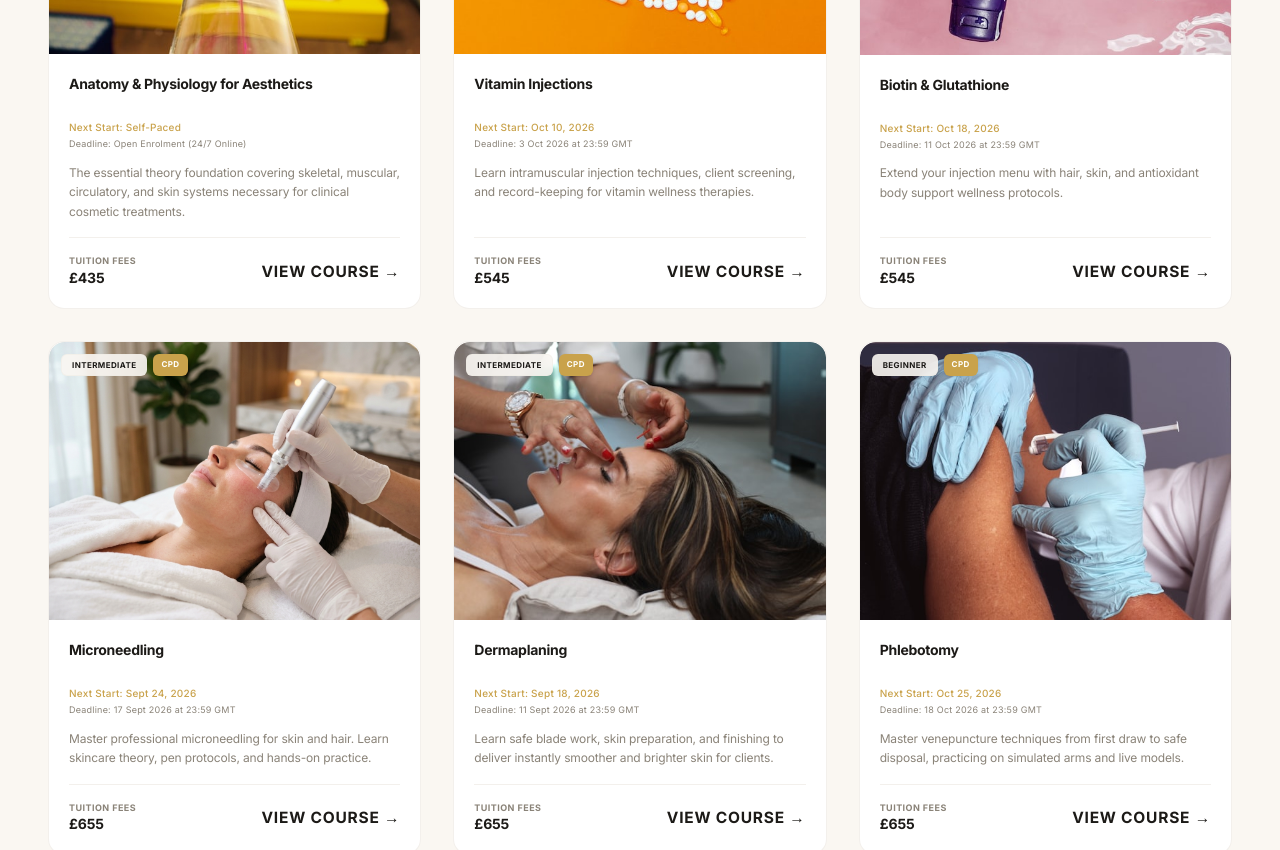
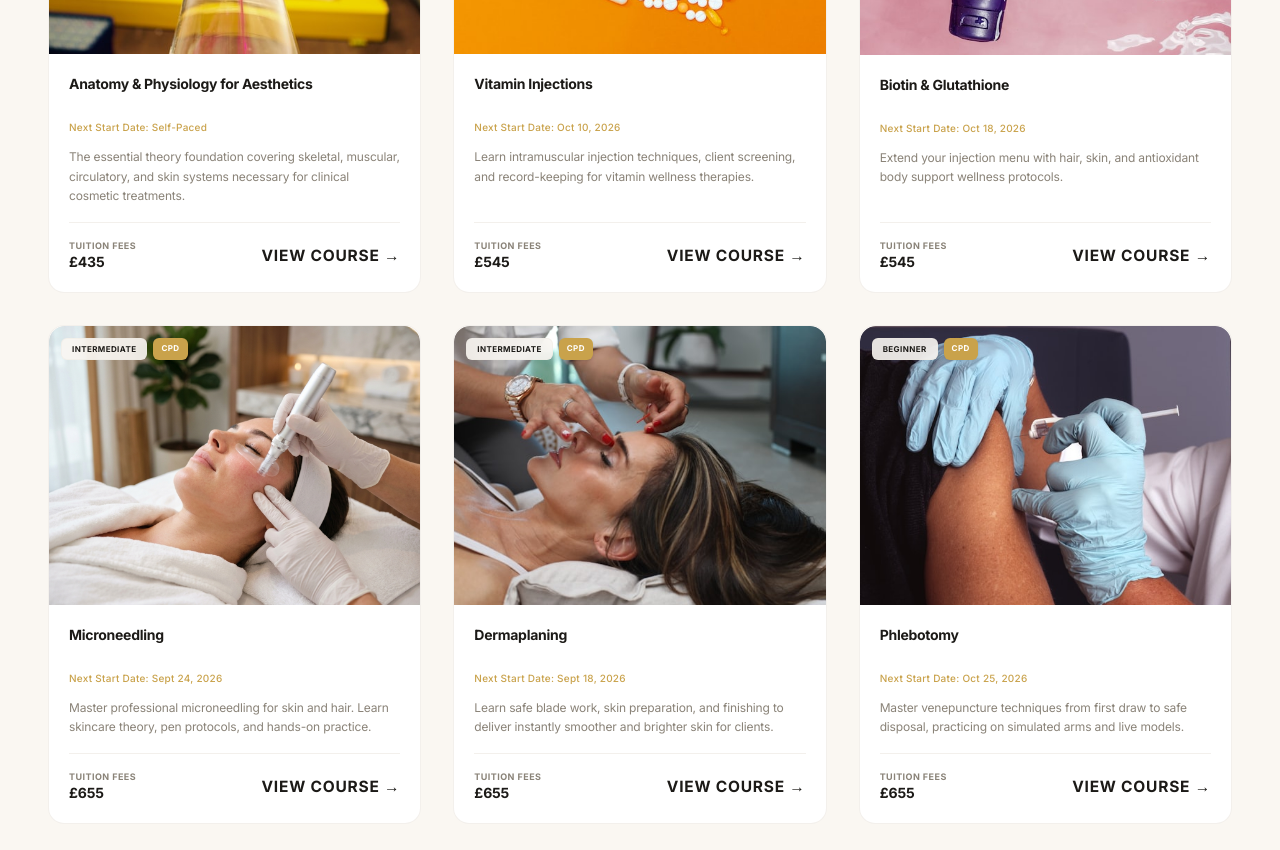
Before and after one commit to Arnav-Sharma437/Glam-Go-Academy, a Next.js app: page /courses in a window 1280 px wide. Shown: the part 860-1710 px from the top of the page. Built offline with nearby package versions, Linux system fonts and the light colour scheme.

Commit message:
Revert "feat: add enrolment deadline time display and configurable timing options across courses"
This reverts commit 99431d73a6e7e561c1719a8cd39bf37bbdf1335b.

```diff
--- a/src/app/courses/[slug]/CourseDetailClient.tsx
+++ b/src/app/courses/[slug]/CourseDetailClient.tsx
@@ -5,7 +5,7 @@ import Link from "next/link";
 import Image from "next/image";
 import Header from "@/components/Header";
 import Footer from "@/components/Footer";
-import { COURSES, VAT_CONFIG, getCourseDeadlineInfo, DEADLINE_CONFIG } from "@/data/courses";
+import { COURSES, VAT_CONFIG } from "@/data/courses";
 import { calculatePaymentPlan } from "@/utils/paymentPlan";
 
 interface PageProps {
@@ -219,14 +219,10 @@ export default function CourseDetailClient({ params, searchParams }: PageProps)
                     </div>
                     <div>
                       <span className="block font-semibold text-text uppercase text-[10px] tracking-wider mb-1">Schedule</span>
-                      <span>{course.scheduleTime || DEADLINE_CONFIG.defaultScheduleTime}</span>
+                      <span>10:00–17:30</span>
                     </div>
                   </>
                 )}
-                <div>
-                  <span className="block font-semibold text-text uppercase text-[10px] tracking-wider mb-1">Enrolment Deadline</span>
-                  <span className="text-accent font-semibold">{getCourseDeadlineInfo(course, selectedDate).fullFormatted}</span>
-                </div>
                 <div>
                   <span className="block font-semibold text-text uppercase text-[10px] tracking-wider mb-1">Location</span>
                   <span>Central London Studio (Soho)</span>
@@ -527,25 +523,11 @@ export default function CourseDetailClient({ params, searchParams }: PageProps)
                   </form>
                 ) : (
                   <form onSubmit={handleSubmit} className="flex flex-col">
-                    <h3 className="font-sans text-xl font-bold text-text mb-4">Enrol in Program</h3>
-
-                    {/* Enrolment Deadline Notice with Time */}
-                    <div className="bg-accent/5 border border-accent/30 rounded-xl p-3.5 mb-5 flex items-center justify-between shadow-xs">
-                      <div className="flex items-center space-x-2">
-                        <span className="flex h-2 w-2 relative">
-                          <span className="animate-ping absolute inline-flex h-full w-full rounded-full bg-accent opacity-75"></span>
-                          <span className="relative inline-flex rounded-full h-2 w-2 bg-accent"></span>
-                        </span>
-                        <span className="text-[10px] uppercase font-sans font-bold tracking-wider text-text">Enrolment Deadline</span>
-                      </div>
-                      <span className="text-xs font-sans font-bold text-accent">
-                        {getCourseDeadlineInfo(course, selectedDate).fullFormatted}
-                      </span>
-                    </div>
+                    <h3 className="font-sans text-xl font-bold text-text mb-6">Enrol in Program</h3>
 
                     <div className="mb-4">
                       <label className="block text-[10px] uppercase tracking-wider text-muted font-sans font-semibold mb-2">
-                        Select Cohort Date & Schedule
+                        Select Cohort Date
                       </label>
                       <select
                         name="cohort"
@@ -556,7 +538,7 @@ export default function CourseDetailClient({ params, searchParams }: PageProps)
                       >
                         {course.alternateDates.map((date) => (
                           <option key={date} value={date}>
-                            {date} {course.accreditation === "CPD" && !date.includes("(") ? `(${course.scheduleTime || DEADLINE_CONFIG.defaultScheduleTime})` : ""} — London Studio
+                            {date} (London Studio)
                           </option>
                         ))}
                       </select>
--- a/src/app/courses/page.tsx
+++ b/src/app/courses/page.tsx
@@ -2,7 +2,7 @@ import Image from "next/image";
 import Link from "next/link";
 import Header from "@/components/Header";
 import Footer from "@/components/Footer";
-import { COURSES, getCourseDeadlineInfo } from "@/data/courses";
+import { COURSES } from "@/data/courses";
 import CourseFilterDropdown from "./CourseFilterDropdown";
 
 const CATEGORIES = [
@@ -107,14 +107,9 @@ export default async function CoursesPage({ searchParams }: PageProps) {
                           {course.title}
                         </h3>
 
-                        <div className="space-y-0.5 mb-3">
-                          <span className="text-[10px] font-sans font-medium text-accent tracking-wide block">
-                            Next Start: {course.startDate}
-                          </span>
-                          <span className="text-[9px] font-sans text-muted tracking-wide block">
-                            Deadline: {getCourseDeadlineInfo(course).fullFormatted}
-                          </span>
-                        </div>
+                        <span className="text-[10px] font-sans font-medium text-accent tracking-wide mb-3 block">
+                          Next Start Date: {course.startDate}
+                        </span>
 
                         <p className="font-sans text-xs text-muted leading-relaxed mb-4 flex-grow line-clamp-3">
                           {course.description}
@@ -189,14 +184,9 @@ export default async function CoursesPage({ searchParams }: PageProps) {
                         {course.title}
                       </h3>
 
-                      <div className="space-y-0.5 mb-3">
-                        <span className="text-[10px] font-sans font-medium text-accent tracking-wide block">
-                          Status: {course.startDate}
-                        </span>
-                        <span className="text-[9px] font-sans text-muted tracking-wide block">
-                          Enrolment: {getCourseDeadlineInfo(course).fullFormatted}
-                        </span>
-                      </div>
+                      <span className="text-[10px] font-sans font-medium text-accent tracking-wide mb-3 block">
+                        Status: {course.startDate}
+                      </span>
 
                       <p className="font-sans text-xs text-muted leading-relaxed mb-4 flex-grow line-clamp-3">
                         {course.description}
--- a/src/components/FeaturedCourses.tsx
+++ b/src/components/FeaturedCourses.tsx
@@ -1,6 +1,6 @@
 import Image from "next/image";
 import Link from "next/link";
-import { COURSES, getCourseDeadlineInfo } from "@/data/courses";
+import { COURSES } from "@/data/courses";
 
 // Pull the 3 specific courses by their unique IDs from the unified database
 const FEATURED_COURSES = COURSES.filter(c =>
@@ -60,14 +60,9 @@ export default function FeaturedCourses() {
                   {course.title}
                 </h3>
 
-                <div className="space-y-0.5 mb-3">
-                  <span className="text-[10px] font-sans font-medium text-accent tracking-wide block">
-                    Next Start: {course.startDate}
-                  </span>
-                  <span className="text-[9px] font-sans text-muted tracking-wide block">
-                    Deadline: {getCourseDeadlineInfo(course).fullFormatted}
-                  </span>
-                </div>
+                <span className="text-[10px] font-sans font-medium text-accent tracking-wide mb-3 block">
+                  Next Start Date: {course.startDate}
+                </span>
 
                 <p className="font-sans text-xs text-muted leading-relaxed mb-4 flex-grow line-clamp-3">
                   {course.description}
--- a/src/data/courses.ts
+++ b/src/data/courses.ts
@@ -17,9 +17,6 @@ export interface Course {
   category: "injectables" | "skin" | "wellness" | "foundation";
   startDate: string;
   alternateDates: string[];
-  scheduleTime?: string;
-  deadlineDate?: string;
-  deadlineTime?: string;
   description: string;
   price: number;
   image: string;
@@ -32,80 +29,6 @@ export interface Course {
 export const VAT_CONFIG = {
   status: ""
 };
-
-export interface DeadlineSettings {
-  defaultDeadlineTime: string;
-  defaultScheduleTime: string;
-  daysBeforeStartDeadline: number;
-}
-
-/**
- * Centralized Deadline & Timing Configuration
- * Change defaultDeadlineTime or daysBeforeStartDeadline here to update across the entire academy.
- */
-export const DEADLINE_CONFIG: DeadlineSettings = {
-  // Global closing time for cohort enrolments (e.g., "23:59 GMT", "18:00 BST")
-  defaultDeadlineTime: "23:59 GMT",
-  // Standard clinical training session schedule
-  defaultScheduleTime: "10:00–17:30",
-  // Days before course start date when enrolment closes
-  daysBeforeStartDeadline: 7
-};
-
-/**
- * Formats enrolment deadline with exact time.
- * Respects per-course custom overrides (deadlineDate, deadlineTime) if configured.
- */
-export function getCourseDeadlineInfo(course: Course, selectedCohortDate?: string): { deadlineText: string; timeText: string; fullFormatted: string } {
-  const time = course.deadlineTime || DEADLINE_CONFIG.defaultDeadlineTime;
-
-  if (course.deadlineDate) {
-    return {
-      deadlineText: course.deadlineDate,
-      timeText: time,
-      fullFormatted: `${course.deadlineDate} at ${time}`
-    };
-  }
-
-  const dateStr = selectedCohortDate || course.startDate;
-
-  if (!dateStr || dateStr.toLowerCase().includes("self-paced") || dateStr.toLowerCase().includes("immediate")) {
-    return {
-      deadlineText: "Rolling Admission",
-      timeText: "Instant Access (24/7)",
-      fullFormatted: "Open Enrolment (24/7 Online)"
-    };
-  }
-
-  if (dateStr.toLowerCase().includes("waitlist") || dateStr.toLowerCase().includes("interest") || dateStr.toLowerCase().includes("enrolling") || dateStr.toLowerCase().includes("contact") || dateStr.toLowerCase().includes("soon")) {
-    return {
-      deadlineText: "Intake Active",
-      timeText: time,
-      fullFormatted: `Current Intake Closes at ${time}`
-    };
-  }
-
-  const parsed = new Date(dateStr);
-  if (!isNaN(parsed.getTime())) {
-    const deadlineDate = new Date(parsed.getTime() - DEADLINE_CONFIG.daysBeforeStartDeadline * 24 * 60 * 60 * 1000);
-    const formattedDate = deadlineDate.toLocaleDateString("en-GB", {
-      day: "numeric",
-      month: "short",
-      year: "numeric"
-    });
-    return {
-      deadlineText: formattedDate,
-      timeText: time,
-      fullFormatted: `${formattedDate} at ${time}`
-    };
-  }
-
-  return {
-    deadlineText: dateStr,
-    timeText: time,
-    fullFormatted: `${dateStr} at ${time}`
-  };
-}
 
 export const COURSES: Course[] = [
   {
```
